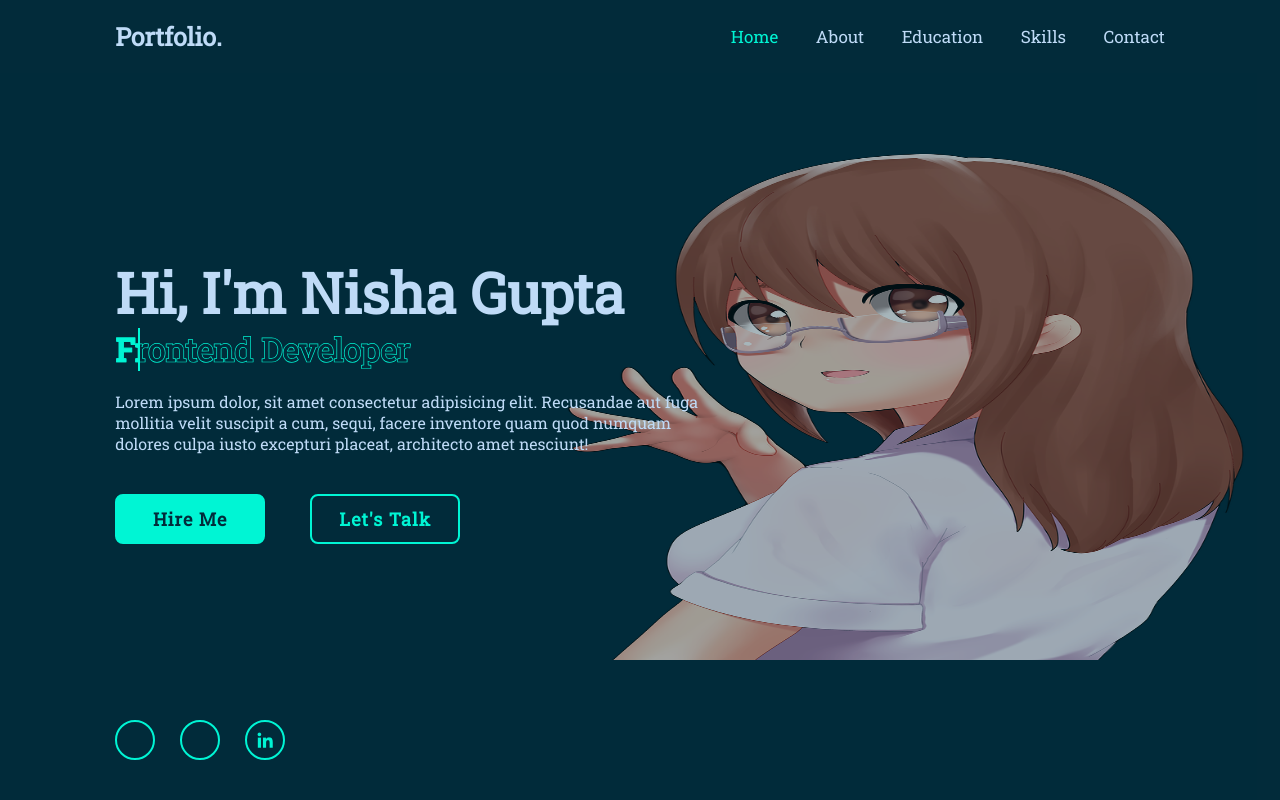
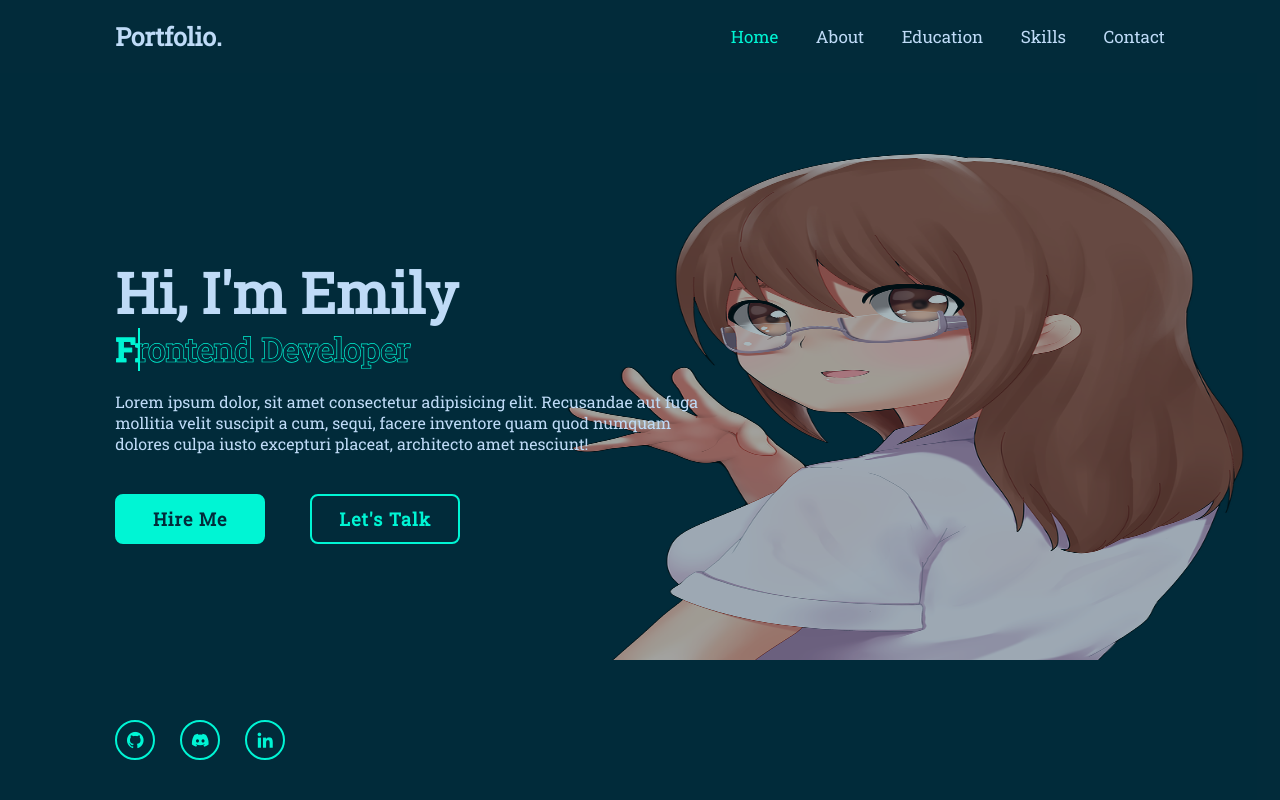
Before and after one commit to workdotnisha/Portfolio, a plain HTML site: page index.html in a window 1280 px wide. Shown: the top 800 px of the page. Drawn offline with nearby package versions, Linux system fonts and the light colour scheme.

Commit message:
modifying html file

```diff
--- a/index.html
+++ b/index.html
@@ -35,7 +35,7 @@
     <section class="home show-animate" id="home">
       <div class="home-content">
         <h1>
-          Hi, I'm <span>Nisha Gupta</span
+          Hi, I'm <span>Emily</span
           ><span class="animate" style="--i: 2"></span>
         </h1>
         <div class="text-animate">
@@ -56,8 +56,8 @@
         </div>
       </div>
       <div class="home-sci">
-        <a href="#"></a>
-        <a href="#"></a>
+        <a href="#"><i class='bx bxl-github'></i></i></a>
+        <a href="#"><i class='bx bxl-discord-alt'></i></i></a>
         <a href="#"><i class="bx bxl-linkedin"></i></a>
         <span class="animate" style="--i: 6"></span>
       </div>
```
